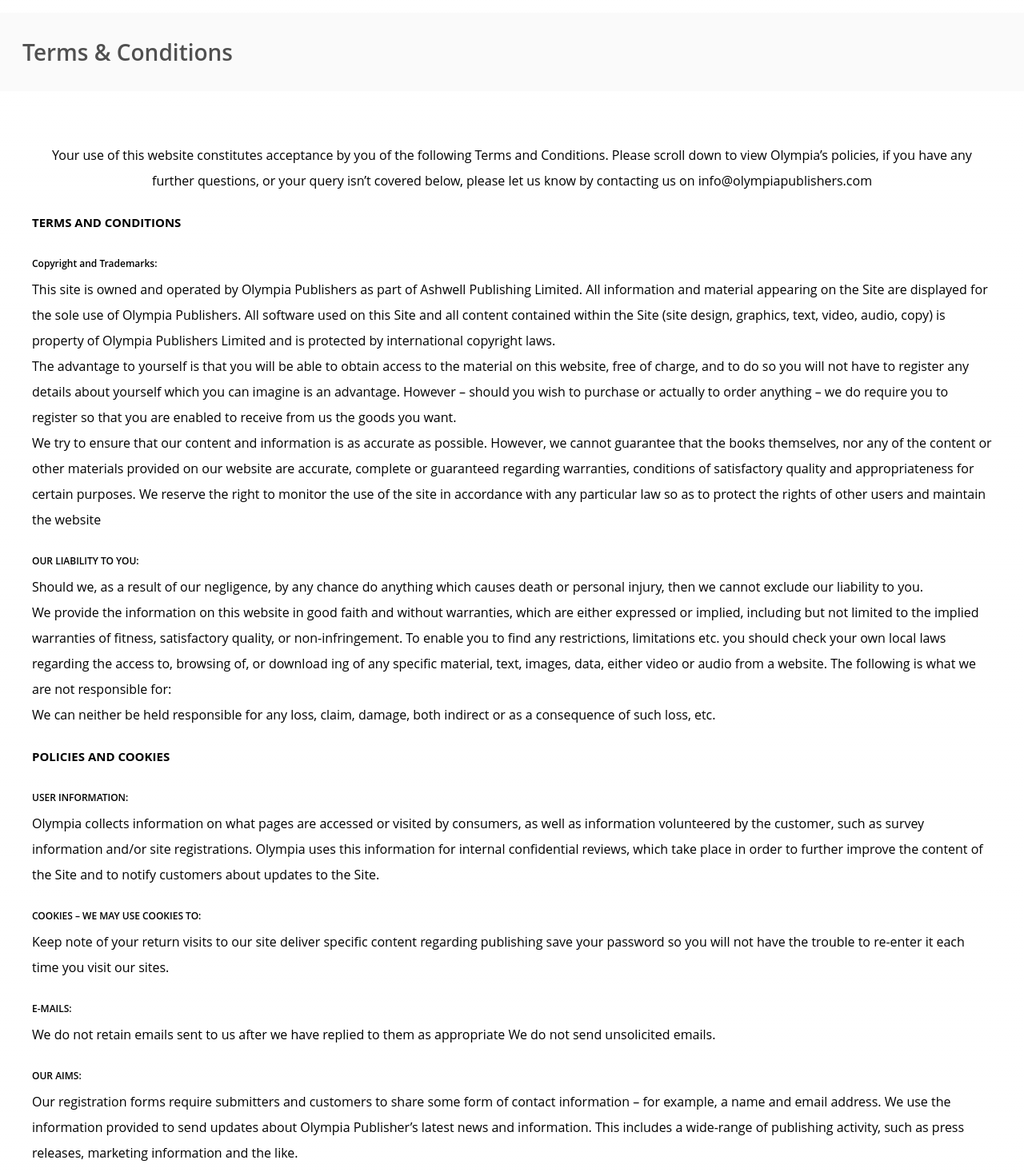
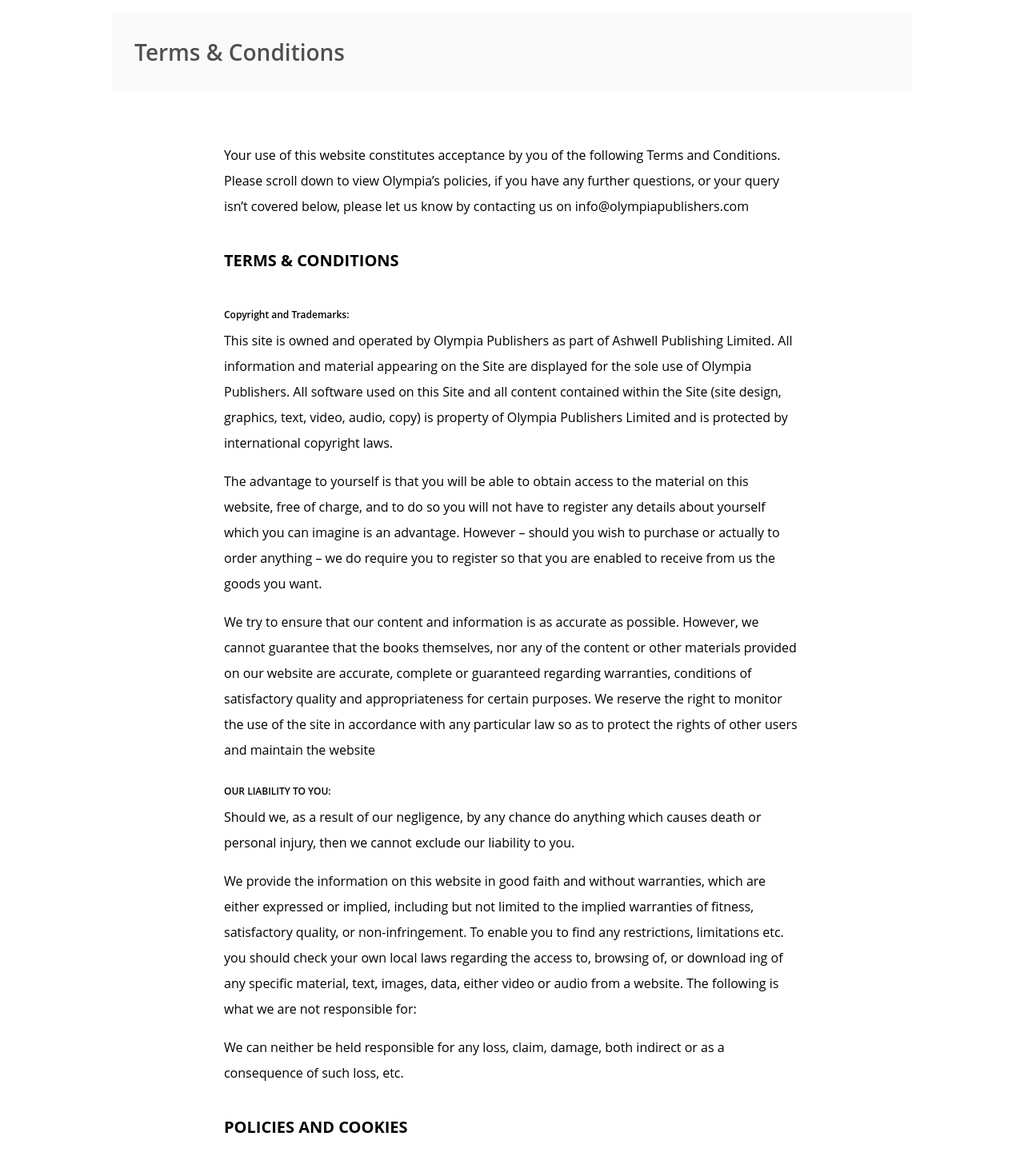
Before and after one commit to Hadees621/Olympia-USA, a Next.js app: page /terms-and-conditions in a window 1280 px wide. Shown: the part 140-1606 px from the top of the page at 80% size. Built offline with nearby package versions, Linux system fonts and the light colour scheme.

Commit message:
chore: lg screen

```diff
--- a/src/app/terms-and-conditions/page.js
+++ b/src/app/terms-and-conditions/page.js
@@ -3,10 +3,10 @@
 
 const page = () => {
   return (
-    <div className="font-open-sans">
+    <div className="font-open-sans lg:max-w-[800px] xl:max-w-[1000px] 2xl:max-w-[1400px] mx-auto">
       <Banner title={"Terms & Conditions"} />
-      <div className="space-y-5 px-10 leading-8 font-medium py-10">
-        <p className="text-center">
+      <div className="space-y-5 px-10 leading-8 font-medium py-10 lg:max-w-[700px] xl:max-w-[800px] 2xl:max-w-[1000px] mx-auto llg:mb-40">
+        <p className="text-center lg:text-start">
           Your use of this website constitutes acceptance by you of the
           following Terms and Conditions. Please scroll down to view Olympia’s
           policies, if you have any further questions, or your query isn’t
@@ -14,66 +14,78 @@
           info@olympiapublishers.com
         </p>
 
-        <h1 className="font-bold text-[15px]"> TERMS AND CONDITIONS </h1>
-
+        <h1 className="font-bold text-[15px] lg:text-[20px] lg:py-4">
+          {" "}
+          TERMS & CONDITIONS{" "}
+        </h1>
         <div>
           <p className="font-semibold text-[12px]">Copyright and Trademarks:</p>
+          <div className="lg:space-y-4">
             <p>
               This site is owned and operated by Olympia Publishers as part of
               Ashwell Publishing Limited. All information and material appearing
               on the Site are displayed for the sole use of Olympia Publishers.
-            All software used on this Site and all content contained within the
-            Site (site design, graphics, text, video, audio, copy) is property
-            of Olympia Publishers Limited and is protected by international
-            copyright laws.
+              All software used on this Site and all content contained within
+              the Site (site design, graphics, text, video, audio, copy) is
+              property of Olympia Publishers Limited and is protected by
+              international copyright laws.
             </p>
             <p>
-            The advantage to yourself is that you will be able to obtain access
-            to the material on this website, free of charge, and to do so you
-            will not have to register any details about yourself which you can
-            imagine is an advantage. However – should you wish to purchase or
-            actually to order anything – we do require you to register so that
-            you are enabled to receive from us the goods you want.
+              The advantage to yourself is that you will be able to obtain
+              access to the material on this website, free of charge, and to do
+              so you will not have to register any details about yourself which
+              you can imagine is an advantage. However – should you wish to
+              purchase or actually to order anything – we do require you to
+              register so that you are enabled to receive from us the goods you
+              want.
             </p>
             <p>
-            We try to ensure that our content and information is as accurate as
-            possible. However, we cannot guarantee that the books themselves,
-            nor any of the content or other materials provided on our website
-            are accurate, complete or guaranteed regarding warranties,
-            conditions of satisfactory quality and appropriateness for certain
-            purposes. We reserve the right to monitor the use of the site in
-            accordance with any particular law so as to protect the rights of
-            other users and maintain the website
+              We try to ensure that our content and information is as accurate
+              as possible. However, we cannot guarantee that the books
+              themselves, nor any of the content or other materials provided on
+              our website are accurate, complete or guaranteed regarding
+              warranties, conditions of satisfactory quality and appropriateness
+              for certain purposes. We reserve the right to monitor the use of
+              the site in accordance with any particular law so as to protect
+              the rights of other users and maintain the website
             </p>
+          </div>
         </div>
 
         <div>
           <p className="font-semibold text-[12px]">OUR LIABILITY TO YOU:</p>
+          <div className="lg:space-y-4">
             <p>
-            Should we, as a result of our negligence, by any chance do anything
-            which causes death or personal injury, then we cannot exclude our
-            liability to you.
+              Should we, as a result of our negligence, by any chance do
+              anything which causes death or personal injury, then we cannot
+              exclude our liability to you.
             </p>
             <p>
-            We provide the information on this website in good faith and without
-            warranties, which are either expressed or implied, including but not
-            limited to the implied warranties of fitness, satisfactory quality,
-            or non-infringement. To enable you to find any restrictions,
-            limitations etc. you should check your own local laws regarding the
-            access to, browsing of, or download ing of any specific material,
-            text, images, data, either video or audio from a website. The
-            following is what we are not responsible for:
+              We provide the information on this website in good faith and
+              without warranties, which are either expressed or implied,
+              including but not limited to the implied warranties of fitness,
+              satisfactory quality, or non-infringement. To enable you to find
+              any restrictions, limitations etc. you should check your own local
+              laws regarding the access to, browsing of, or download ing of any
+              specific material, text, images, data, either video or audio from
+              a website. The following is what we are not responsible for:
             </p>
             <p>
-            We can neither be held responsible for any loss, claim, damage, both
-            indirect or as a consequence of such loss, etc.
+              We can neither be held responsible for any loss, claim, damage,
+              both indirect or as a consequence of such loss, etc.
             </p>
           </div>
+        </div>
 
-        <h1 className="font-bold text-[15px]"> POLICIES AND COOKIES</h1>
+        <h1 className="font-bold text-[15px] lg:text-[20px] lg:py-4">
+          {" "}
+          POLICIES AND COOKIES
+        </h1>
 
         <div>
-          <p className="font-semibold text-[12px]">USER INFORMATION:</p>
+          <p className="font-semibold text-[12px] lg:text-[10px]">
+            USER INFORMATION:
+          </p>
           <p>
             Olympia collects information on what pages are accessed or visited
             by consumers, as well as information volunteered by the customer,
@@ -85,7 +97,7 @@
         </div>
 
         <div>
-          <p className="font-semibold text-[12px]">
+          <p className="font-semibold text-[12px] lg:text-[10px]">
             COOKIES – WE MAY USE COOKIES TO:
           </p>
           <p>
@@ -96,7 +108,7 @@
         </div>
 
         <div>
-          <p className="font-semibold text-[12px]">E-MAILS:</p>
+          <p className="font-semibold text-[12px] lg:text-[10px]">E-MAILS:</p>
           <p>
             We do not retain emails sent to us after we have replied to them as
             appropriate We do not send unsolicited emails.
@@ -104,7 +116,7 @@
         </div>
 
         <div>
-          <p className="font-semibold text-[12px]">OUR AIMS:</p>
+          <p className="font-semibold text-[12px] lg:text-[10px]">OUR AIMS:</p>
           <p>
             Our registration forms require submitters and customers to share
             some form of contact information – for example, a name and email
```
Lines whose indentation alone changed are shown as unchanged.
